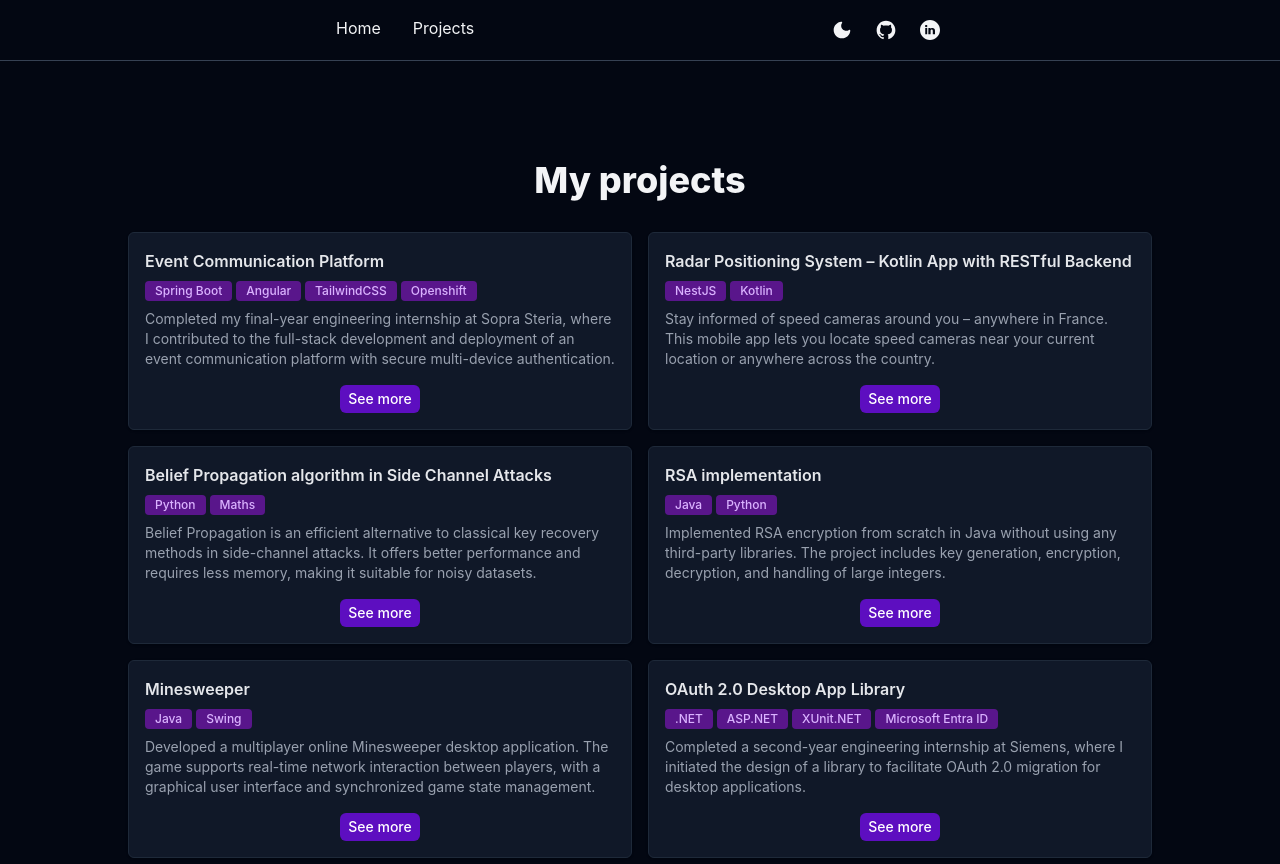
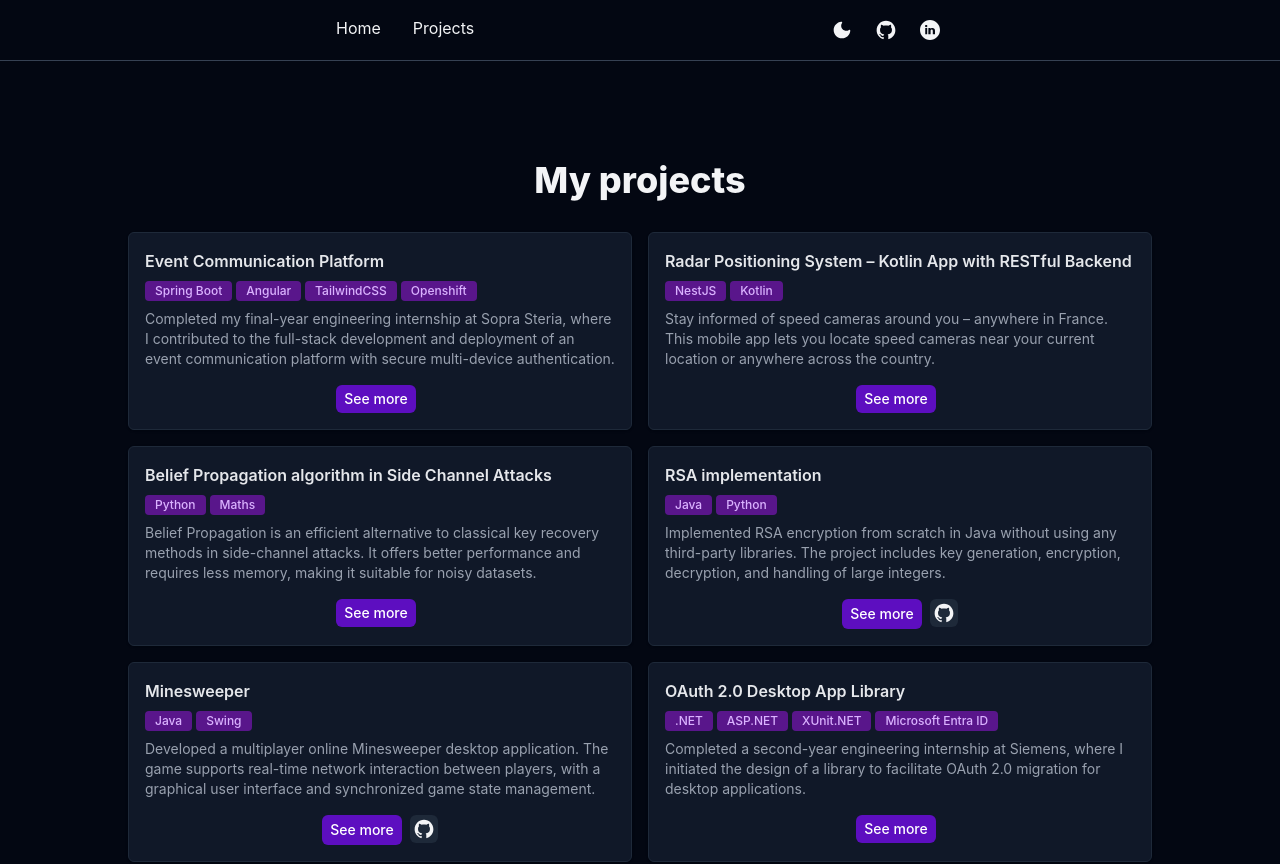
Before and after one commit to dylan-bernhardt/dylan-bernhardt.github.io, a Nuxt app: page /projects in a window 1280 px wide. Shown: the top 864 px of the page. Built offline with nearby package versions, Linux system fonts and the light colour scheme.

Commit message:
feat: add project github link

```diff
--- a/app/components/Project.vue
+++ b/app/components/Project.vue
@@ -11,12 +11,35 @@
       {{ project.description }}
     </p>
 
-    <div class="w-full flex justify-center mt-2">
+    <div class="w-full flex justify-center mt-2 gap-2">
       <button
         @click="showModal = true"
         class="bg-violet-800 text-white font-medium text-sm py-1 px-2 rounded-md cursor-pointer hover:bg-violet-900">
         See more
       </button>
+
+      <NuxtLink :to="project.githubLink" target="_blank">
+        <button
+          v-if="project.githubLink !== ''"
+          class="bg-gray-100 dark:bg-gray-800 text-gray-700 dark:text-gray-300 font-medium text-sm p-1 rounded-md cursor-pointer dark:hover:bg-gray-700 hover:bg-gray-200">
+          <svg
+            class="w-5 h-5 fill-gray-800 dark:fill-gray-100"
+            viewBox="0 0 32 32"
+            version="1.1"
+            xmlns="http://www.w3.org/2000/svg">
+            <g id="SVGRepo_bgCarrier" stroke-width="0"></g>
+            <g
+              id="SVGRepo_tracerCarrier"
+              stroke-linecap="round"
+              stroke-linejoin="round"></g>
+            <g id="SVGRepo_iconCarrier">
+              <title>github</title>
+              <path
+                d="M16 1.375c-8.282 0-14.996 6.714-14.996 14.996 0 6.585 4.245 12.18 10.148 14.195l0.106 0.031c0.75 0.141 1.025-0.322 1.025-0.721 0-0.356-0.012-1.3-0.019-2.549-4.171 0.905-5.051-2.012-5.051-2.012-0.288-0.925-0.878-1.685-1.653-2.184l-0.016-0.009c-1.358-0.93 0.105-0.911 0.105-0.911 0.987 0.139 1.814 0.718 2.289 1.53l0.008 0.015c0.554 0.995 1.6 1.657 2.801 1.657 0.576 0 1.116-0.152 1.582-0.419l-0.016 0.008c0.072-0.791 0.421-1.489 0.949-2.005l0.001-0.001c-3.33-0.375-6.831-1.665-6.831-7.41-0-0.027-0.001-0.058-0.001-0.089 0-1.521 0.587-2.905 1.547-3.938l-0.003 0.004c-0.203-0.542-0.321-1.168-0.321-1.821 0-0.777 0.166-1.516 0.465-2.182l-0.014 0.034s1.256-0.402 4.124 1.537c1.124-0.321 2.415-0.506 3.749-0.506s2.625 0.185 3.849 0.53l-0.1-0.024c2.849-1.939 4.105-1.537 4.105-1.537 0.285 0.642 0.451 1.39 0.451 2.177 0 0.642-0.11 1.258-0.313 1.83l0.012-0.038c0.953 1.032 1.538 2.416 1.538 3.937 0 0.031-0 0.061-0.001 0.091l0-0.005c0 5.761-3.505 7.029-6.842 7.398 0.632 0.647 1.022 1.532 1.022 2.509 0 0.093-0.004 0.186-0.011 0.278l0.001-0.012c0 2.007-0.019 3.619-0.019 4.106 0 0.394 0.262 0.862 1.031 0.712 6.028-2.029 10.292-7.629 10.292-14.226 0-8.272-6.706-14.977-14.977-14.977-0.006 0-0.013 0-0.019 0h0.001z"></path>
+            </g>
+          </svg>
+        </button>
+      </NuxtLink>
     </div>
 
     <div
```
